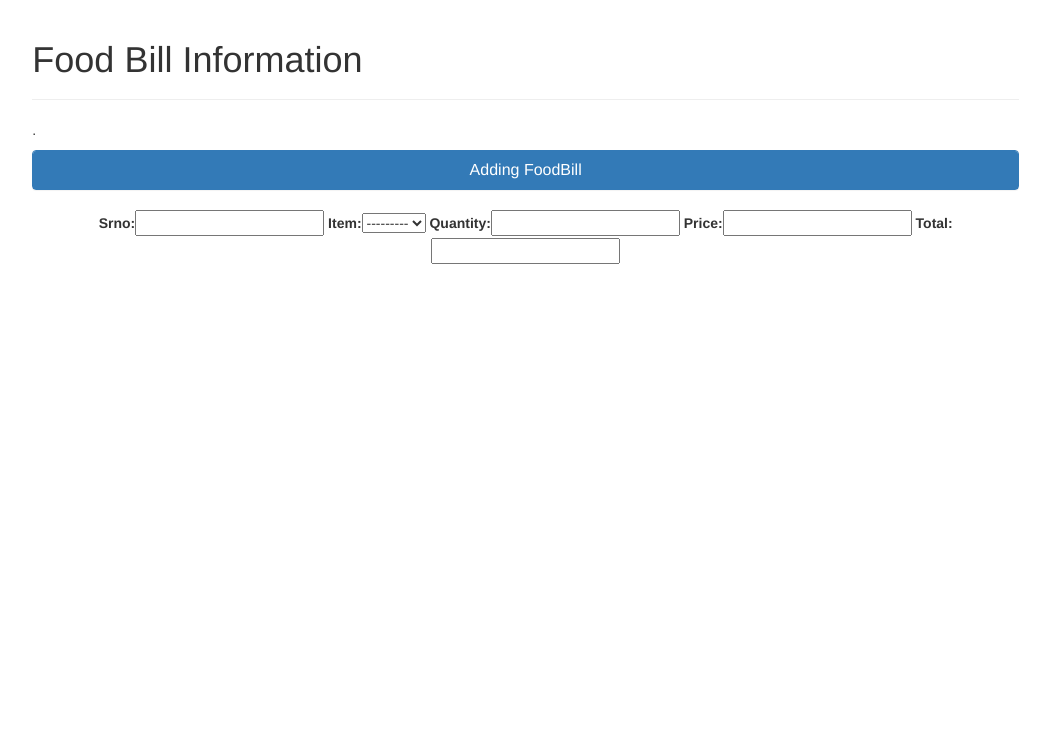
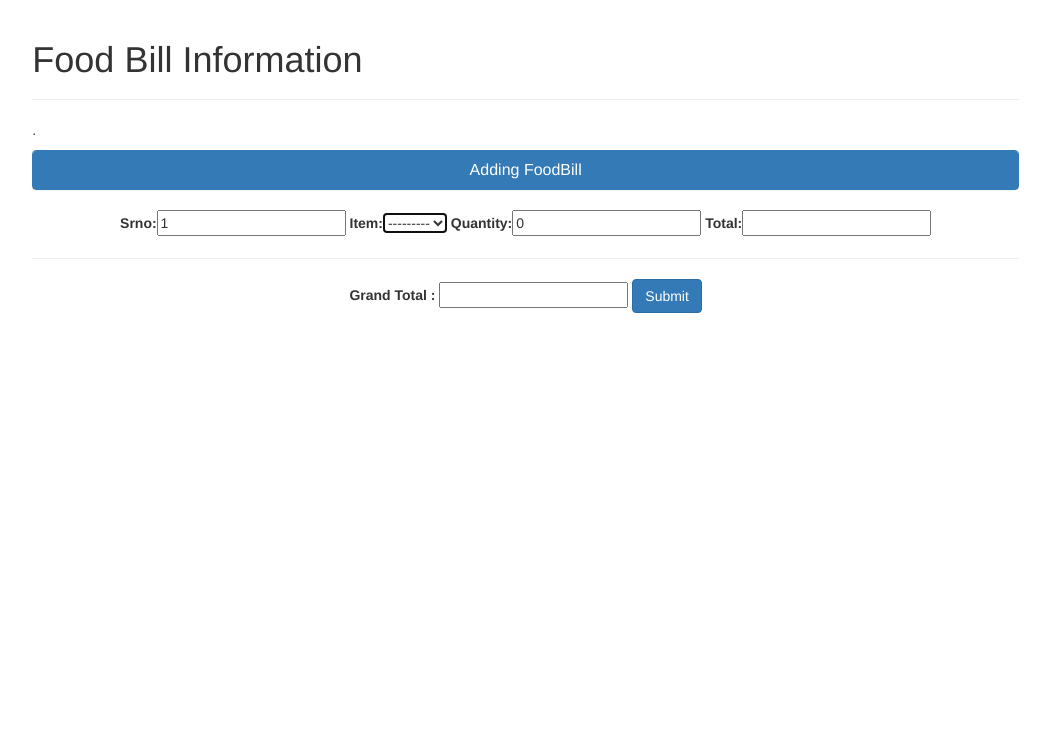
Before and after one commit to rameshrajagopal/rest_management, a Django app: page /billing/foodbill/ in a window 1280 px wide. Shown: the part 50-800 px from the top of the page, without its empty margins (221-1271 px from the left). Run offline with Django 3.2, Linux system fonts and the light colour scheme; data that the repository does not hold is empty; some libraries are stand-ins or nearby versions.

Commit message:
Basic FoodBill form is ready
Basic FoodBill form is added

```diff
--- a/billing/forms.py
+++ b/billing/forms.py
@@ -9,9 +9,9 @@ class FoodBillInfoForm(forms.ModelForm):
         model = BillInfo
 
 class FoodBillForm(FoodBillInfoForm):
-    srno  = forms.IntegerField()
+    srno  = forms.IntegerField(initial=1)
     total = forms.FloatField()
-    price = forms.FloatField()
+    price = forms.FloatField(widget=forms.HiddenInput())
 
     class Meta(FoodBillInfoForm.Meta):
         fields = ('srno',) + FoodBillInfoForm.Meta.fields + ('price', 'total',)
--- a/billing/urls.py
+++ b/billing/urls.py
@@ -5,4 +5,5 @@ urlpatterns = patterns('',
         url(r'^$', views.index, name='index'),
         url(r'^foodbill/$', views.food_bill, name='foodbill'),
         url(r'^expensebill/$', views.expense_bill, name='expensebill'),
+        url(r'^get_price/$', views.getprice_view, name='getprice'),
         )
--- a/billing/views.py
+++ b/billing/views.py
@@ -1,5 +1,7 @@
 from django.shortcuts import render
 from .forms import FoodBillForm
+from .models import FoodItem
+from django.http import HttpResponse
 
 def index(request):
     context = {}
@@ -16,3 +18,14 @@ def expense_bill(request):
     context = {}
     response = render(request, 'billing/expensebill.html', context)
     return response
+
+def getprice_view(request):
+    item = None
+    price = 0
+    print(request.GET)
+    if request.method == "GET":
+        item_code = request.GET['item']
+        item = FoodItem.objects.get(id=int(item_code))
+        price = item.price
+    print(price)
+    return HttpResponse(price)
--- /dev/null
+++ b/static/js/billing-ajax.js
@@ -0,0 +1,23 @@
+$(document).ready(function() {
+    $("#id_item").focus();
+    $("#id_quantity").val(0);
+    $("#id_item").change(function() {
+       var item = $(this).val();
+       $.get('/billing/get_price/', {item: item}, function(data) {
+           $('#id_price').val(data);
+           var quantity = $("#id_quantity").val();
+           $('#id_total').prop("readonly", false);
+           $('#id_total').val(quantity * data);
+           $('#id_total').prop("readonly", true);
+           $('#gtotal').val(quantity * data);
+       });
+    });
+    $("#id_quantity").change(function() {
+      var quantity = $(this).val();
+      var price    = $("#id_price").val();
+      $('#id_total').prop("readonly", false);
+      $('#id_total').val(quantity * price);
+      $('#id_total').prop("readonly", true);
+      $('#gtotal').val(quantity * price);
+    });
+});
--- a/templates/base.html
+++ b/templates/base.html
@@ -13,6 +13,12 @@
 
     <link href="{% static "css/bootstrap.min.css" %}" rel="stylesheet">
     <link href="{% static "css/dashboard.css" %}" rel="stylesheet">
+    <!-- Placed at the end of the document so the pages load faster -->
+    <script src="{% static "js/jquery.min.js" %}"></script>
+    <script src="{% static "js/bootstrap.min.js" %}"></script>
+    <script src="{% static "js/billing-ajax.js" %}"></script>
+    <!-- IE10 viewport hack for Surface/desktop Windows 8 bug -->
+    <script src="{% static "js/ie10-viewport-bug-workaround.js" %}"></script>
 
     <!--[if lt IE 9]>
       <script src="https://oss.maxcdn.com/html5shiv/3.7.2/html5shiv.min.js"></script>
@@ -57,10 +63,5 @@
 
     <!-- Bootstrap core JavaScript
     ================================================== -->
-    <!-- Placed at the end of the document so the pages load faster -->
-    <script src="{% static "js/jquery.min.js" %}"></script>
-    <script src="{% static "js/bootstrap.min.js" %}"></script>
-    <!-- IE10 viewport hack for Surface/desktop Windows 8 bug -->
-    <script src="{% static "js/ie10-viewport-bug-workaround.js" %}"></script>
   </body>
 </html>
--- a/templates/billing/foodbill.html
+++ b/templates/billing/foodbill.html
@@ -14,7 +14,12 @@
        </div>
        </div>
        <div>
-       {{ form.as_table }}
+       <form class="bill_form" action="#" method="post">
+            {{form.as_table}}
+        <hr>
+        <strong>Grand Total : </strong> <input id="gtotal" type="text" name="gtotal" />
+        <input class="btn btn-primary" type="submit" name="submit" value="Submit" />
+       </form>
        </div>
         </div>
      </div>
```
